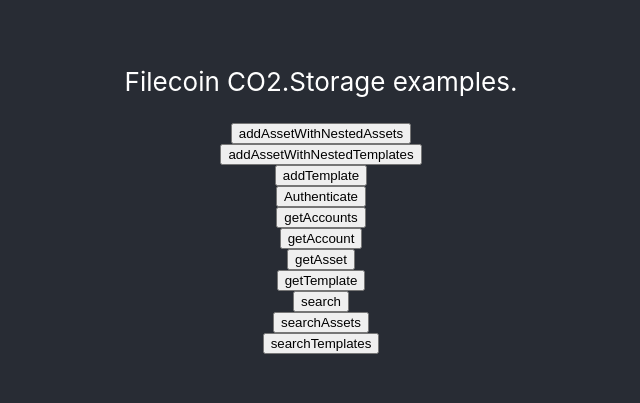
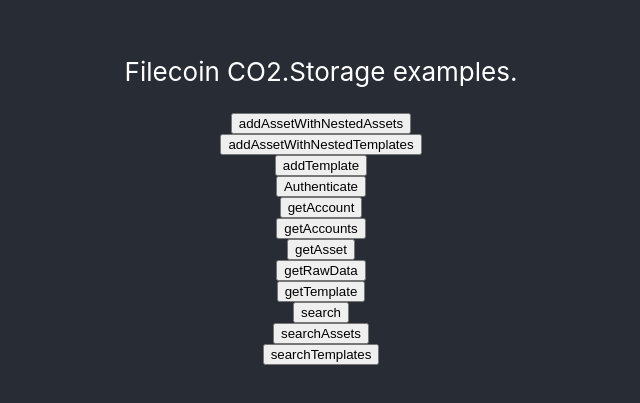
Before and after one commit to gaiagreentech/WEEEcycle-Tokens, a React (Create React App) app: page / in a window 1280 px wide. Shown: the part 203-606 px from the top of the page, without its empty margins (319-959 px from the left). Built offline with nearby package versions, Linux system fonts and the light colour scheme; what @co2-storage/js-api would draw is missing.

Commit message:
getRawData implemented. Working successfully.

```diff
--- a/src/App.js
+++ b/src/App.js
@@ -328,7 +328,23 @@ async function getAsset(){
   await new Promise(resolve => setTimeout(resolve, 1000));
 }
 
-async function getTemplate(){
+async function getRawData(){
+    console.log('getRawData')
+    const ipfs = await fgStorage.ensureIpfsIsRunning()
+    console.log(ipfs)
+    const cid = 'bafybeibks5ute3txdug5cy3dyyggogbp7cmav57rylgwllnl6lghsjyml4'
+
+    // Get all at once
+    //const bufferAll = await fgStorage.getRawData(cid)
+
+    // Get first 100000 bytes
+    const buffer = await fgStorage.getRawData(cid, {offset: 0, length: 100000}, (bytes) => {
+      console.log(`${bytes} bytes received`)
+    })
+    console.log(buffer)
+  }
+
+  async function getTemplate(){
   console.log('getTemplate')
   /**
    * Search templates
@@ -418,9 +434,10 @@ function App() {
         <button onClick={addAssetWithNestedTemplates}>addAssetWithNestedTemplates</button>
         <button onClick={addTemplate}>addTemplate</button>
         <button onClick={authenticate}>Authenticate</button>
+        <button onClick={getAccount}>getAccount</button>
         <button onClick={getAccounts}>getAccounts</button>
-        <button onClick={getAccount}>getAccount</button>
         <button onClick={getAsset}>getAsset</button>
+        <button onClick={getRawData}>getRawData</button>
         <button onClick={getTemplate}>getTemplate</button>
         <button onClick={search}>search</button>
         <button onClick={searchAssets}>searchAssets</button>
```
